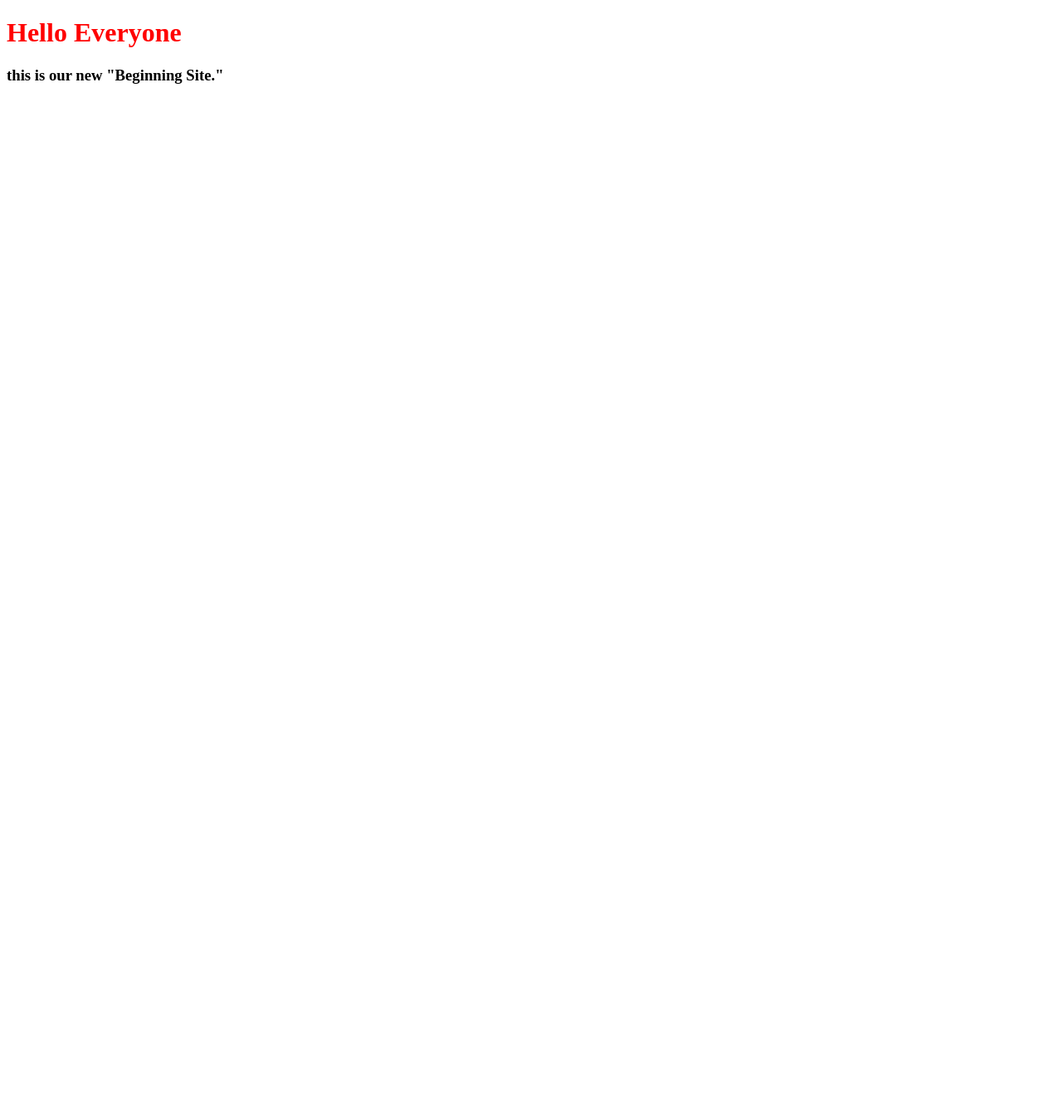
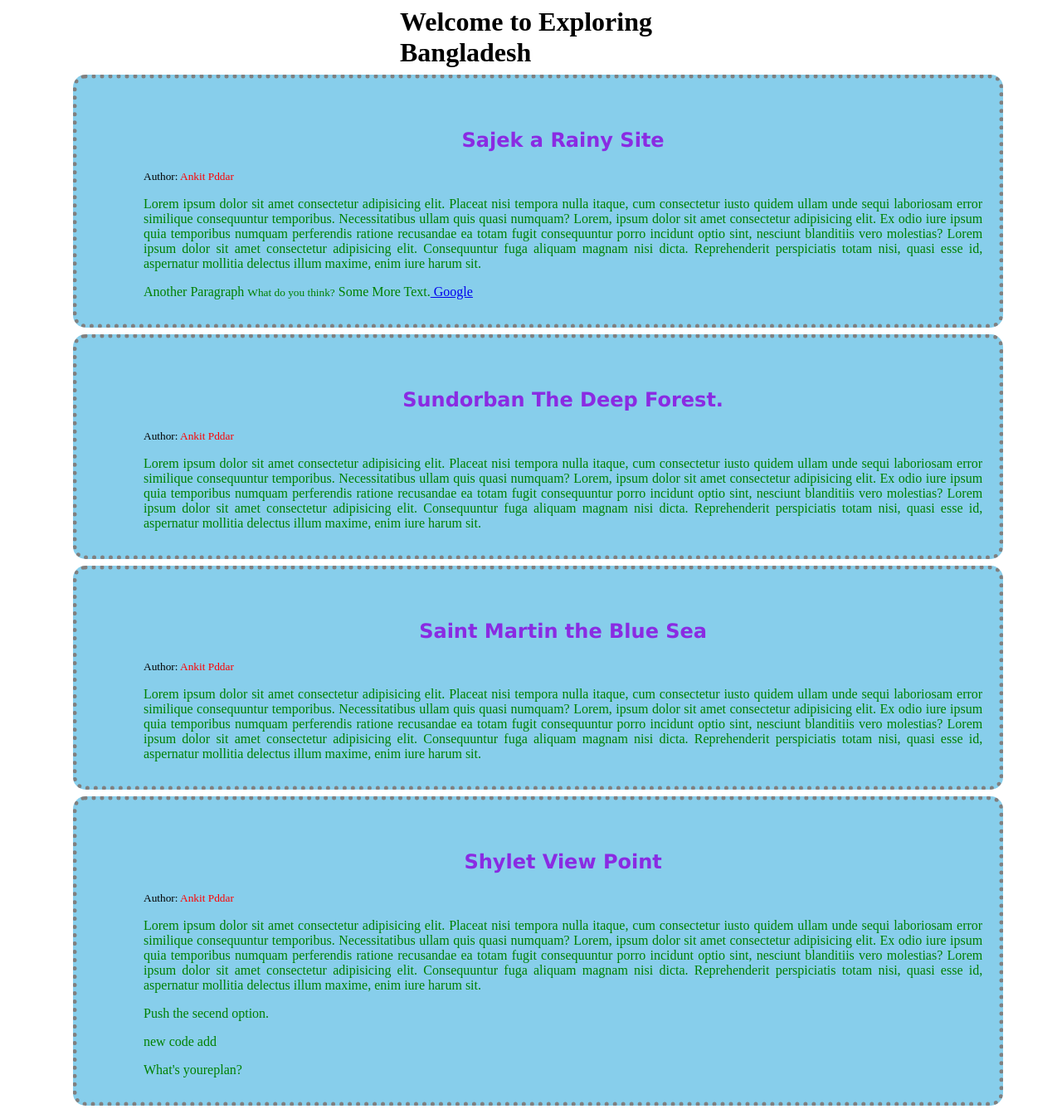
Before and after one commit to Ankit0188/Beginner, a plain HTML site: page index.html in a window 1280 px wide. Shown: the whole page at 83% size. Before the commit the page ends 800 px from the top, so only its background shows below. Drawn offline with Linux system fonts and the light colour scheme.

Commit message:
changed the site.

```diff
--- a/beginner-css/beginnr.css
+++ b/beginner-css/beginnr.css
@@ -1,7 +1,27 @@
-.Header1-tag{
+.Author-Name {
+    color: red;
+  }
+  .vlog {
+    background-color: skyblue;
+    margin: 8px 0 0 80px;
+    border: 5px dotted grey;
+    border-radius: 15px;
+    width: 80%;
+    height: 20%;
+    padding: 40px 20px 13px 80px;
+  }
+  h1 {
+    width: 25%;
+    margin: 0 auto;
+  }
+  .blog-title{
+    text-align: center;
+    font-size: 1.5em;
+    font-family: Verdana, Geneva, Tahoma, sans-serif;
+    font-weight: 900;
+    color: blueviolet;
+  }
+  div p{
+    color: green;
     text-align: justify;
-    color: red;
-}
-.Header3-tag{
-    padding: auto;
-}
+  }
--- a/index.html
+++ b/index.html
@@ -1,14 +1,80 @@
 <!DOCTYPE html>
 <html lang="en">
-<head>
-    <meta charset="UTF-8">
-    <meta name="viewport" content="width=device-width, initial-scale=1.0">
-    <title>Beginner</title>
-    <link rel="stylesheet" href="beginner-css/beginnr.css
-    ">
-</head>
-<body>
-    <h1 class="Header1-tag">Hello Everyone</h1>
-    <h3 class="Header3-tag">this is our new "Beginning Site."</h3>
-</body>
+  <head>
+    <meta charset="UTF-8" />
+    <meta name="viewport" content="width=device-width, initial-scale=1.0" />
+    <title>Travel-Vlog</title>
+    <link rel="stylesheet" href="beginner-css/beginnr.css">
+  </head>
+  <body>
+    <h1>Welcome to Exploring Bangladesh</h1>
+    <div class="vlog">
+      <h2 class="blog-title">Sajek a Rainy Site</h2>
+      <small>Author: <span class="Author-Name">Ankit Pddar</span></small>
+      <p>
+        Lorem ipsum dolor sit amet consectetur adipisicing elit. Placeat nisi
+        tempora nulla itaque, cum consectetur iusto quidem ullam unde sequi
+        laboriosam error similique consequuntur temporibus. Necessitatibus ullam
+        quis quasi numquam? Lorem, ipsum dolor sit amet consectetur adipisicing
+        elit. Ex odio iure ipsum quia temporibus numquam perferendis ratione
+        recusandae ea totam fugit consequuntur porro incidunt optio sint,
+        nesciunt blanditiis vero molestias? Lorem ipsum dolor sit amet
+        consectetur adipisicing elit. Consequuntur fuga aliquam magnam nisi
+        dicta. Reprehenderit perspiciatis totam nisi, quasi esse id, aspernatur
+        mollitia delectus illum maxime, enim iure harum sit.
+      </p>
+      <p>Another Paragraph <small>What do you think?</small> <span>Some More Text.</span><a href="www.google.com"> Google</a></p>
+    </div>
+    <div class="vlog">
+      <h2 class="blog-title">Sundorban The Deep Forest.</h2>
+      <small>Author: <span class="Author-Name">Ankit Pddar</span></small>
+      <p>
+        Lorem ipsum dolor sit amet consectetur adipisicing elit. Placeat nisi
+        tempora nulla itaque, cum consectetur iusto quidem ullam unde sequi
+        laboriosam error similique consequuntur temporibus. Necessitatibus ullam
+        quis quasi numquam? Lorem, ipsum dolor sit amet consectetur adipisicing
+        elit. Ex odio iure ipsum quia temporibus numquam perferendis ratione
+        recusandae ea totam fugit consequuntur porro incidunt optio sint,
+        nesciunt blanditiis vero molestias? Lorem ipsum dolor sit amet
+        consectetur adipisicing elit. Consequuntur fuga aliquam magnam nisi
+        dicta. Reprehenderit perspiciatis totam nisi, quasi esse id, aspernatur
+        mollitia delectus illum maxime, enim iure harum sit.
+      </p>
+    </div>
+    <div class="vlog">
+      <h2 class="blog-title">Saint Martin the Blue Sea</h2>
+      <small>Author: <span class="Author-Name">Ankit Pddar</span></small>
+      <p>
+        Lorem ipsum dolor sit amet consectetur adipisicing elit. Placeat nisi
+        tempora nulla itaque, cum consectetur iusto quidem ullam unde sequi
+        laboriosam error similique consequuntur temporibus. Necessitatibus ullam
+        quis quasi numquam? Lorem, ipsum dolor sit amet consectetur adipisicing
+        elit. Ex odio iure ipsum quia temporibus numquam perferendis ratione
+        recusandae ea totam fugit consequuntur porro incidunt optio sint,
+        nesciunt blanditiis vero molestias? Lorem ipsum dolor sit amet
+        consectetur adipisicing elit. Consequuntur fuga aliquam magnam nisi
+        dicta. Reprehenderit perspiciatis totam nisi, quasi esse id, aspernatur
+        mollitia delectus illum maxime, enim iure harum sit.
+      </p>
+    </div>
+    <div class="vlog">
+      <h2 class="blog-title">Shylet View Point</h2>
+      <small>Author: <span class="Author-Name">Ankit Pddar</span></small>
+      <p>
+        Lorem ipsum dolor sit amet consectetur adipisicing elit. Placeat nisi
+        tempora nulla itaque, cum consectetur iusto quidem ullam unde sequi
+        laboriosam error similique consequuntur temporibus. Necessitatibus ullam
+        quis quasi numquam? Lorem, ipsum dolor sit amet consectetur adipisicing
+        elit. Ex odio iure ipsum quia temporibus numquam perferendis ratione
+        recusandae ea totam fugit consequuntur porro incidunt optio sint,
+        nesciunt blanditiis vero molestias? Lorem ipsum dolor sit amet
+        consectetur adipisicing elit. Consequuntur fuga aliquam magnam nisi
+        dicta. Reprehenderit perspiciatis totam nisi, quasi esse id, aspernatur
+        mollitia delectus illum maxime, enim iure harum sit.
+      </p>
+      <p>Push the secend option.</p>
+      <p>new code add</p>
+      <p>What's youreplan?</p>
+    </div>
+  </body>
 </html>
```
